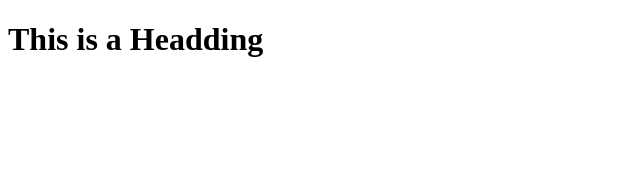
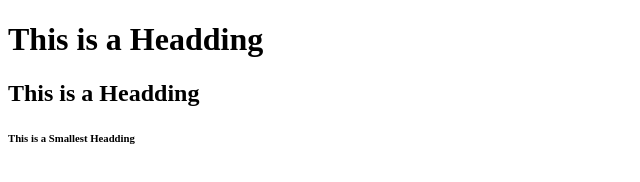
Before and after one commit to ask2kamesh/ask2kamesh, a plain HTML site: page index.html in a window 1280 px wide. Shown: the whole page, without its empty margins (0-640 px from the left). Drawn offline with Linux system fonts and the light colour scheme.

Commit message:
2nd Commit

```diff
--- a/index.html
+++ b/index.html
@@ -6,6 +6,8 @@
     </head>
     <body>
         <h1>This is a Headding</h1>
+        <h2>This is a Headding</h2>
+        <h6>This is a Smallest Headding</h6>
 
     </body>
 </html>
```
